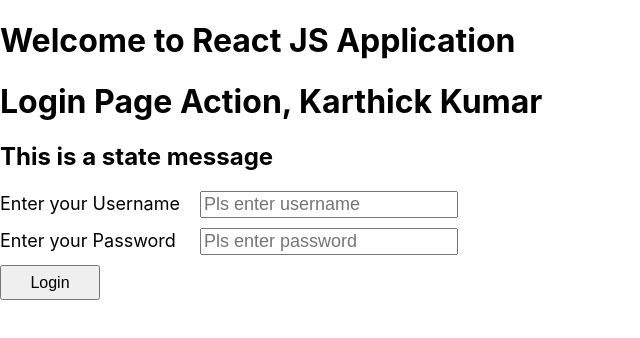
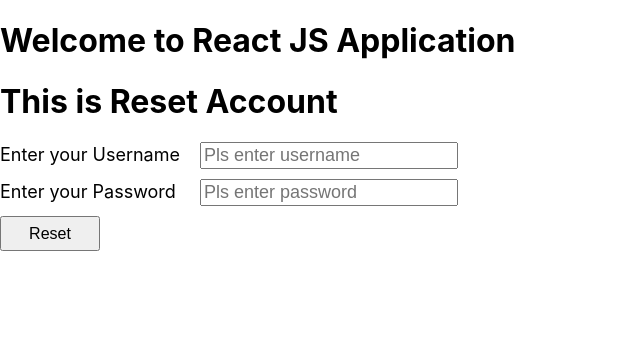
Before and after one commit to karthickvkumar/vcentry22, a React (Create React App) app in the folder vcentry/: page / in a window 1280 px wide. Shown: the top 338 px of the page, without its empty margins (0-640 px from the left). Built offline with nearby package versions, Linux system fonts and the light colour scheme.

Commit message:
functional comp

```diff
--- a/vcentry/src/App.js
+++ b/vcentry/src/App.js
@@ -1,11 +1,13 @@
 import LoginAction from "./components/login-form";
+import ResetAccount from "./components/reset-account";
 import "./css/style.css";
 
 function App() {
   return (
     <div>
       <h1>Welcome to React JS Application</h1>
-      <LoginAction></LoginAction>
+      {/* <LoginAction></LoginAction> */}
+      <ResetAccount></ResetAccount>
     </div>
   );
 }
--- /dev/null
+++ b/vcentry/src/components/reset-account.js
@@ -0,0 +1,20 @@
+import React from "react";
+
+const ResetAccount = () => {
+  return(
+    <div>
+      <h1>This is Reset Account</h1>
+      <div className="space">
+          <label className="lable">Enter your Username</label>
+          <input className="inputbox" type="text" placeholder="Pls enter username"/>
+        </div>
+        <div className="space">
+          <label className="lable">Enter your Password</label>
+          <input className="inputbox" type="password" placeholder="Pls enter password"/>
+        </div>
+        <button className="button">Reset</button>
+    </div>
+  )
+}
+
+export default ResetAccount;
```
